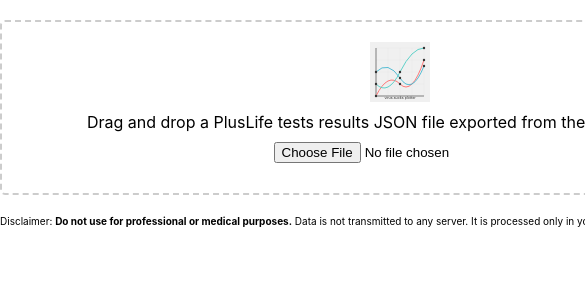
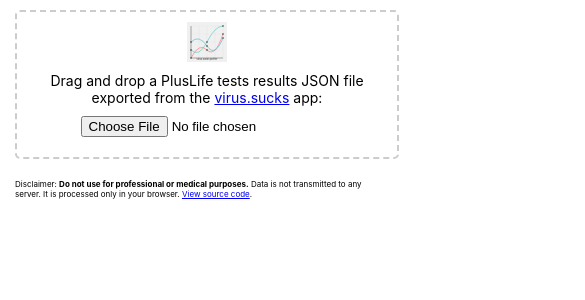
Before and after one commit to gacevedo/virus-sucks-plotter, a React (Create React App) app: page / in a window 390 px wide. Shown: the top 300 px of the page, 585 px wide, since content can reach past the window. Built offline with nearby package versions, Linux system fonts and the light colour scheme.

Commit message:
Better mobile compatibility. Updated screenshot

```diff
--- a/src/App.css
+++ b/src/App.css
@@ -1,7 +1,10 @@
 .chart-container {
   position: relative;
-  width: 800px;
+  width: 100%;
+  max-width: 800px;
   margin: 20px auto;
+  padding: 0 15px;
+  box-sizing: border-box;
 }
 
 .file-picker {
@@ -13,6 +16,9 @@
   border-radius: 5px;
   margin-bottom: 20px;
   transition: all 0.3s ease;
+  width: 100%;
+  max-width: 400px;
+  margin: 0 auto 20px;
 }
 
 .file-picker.dragging {
@@ -21,14 +27,15 @@
 }
 
 .file-picker .logo {
-  width: 60px;
-  height: 60px;
+  width: 40px;
+  height: 40px;
   margin-bottom: 10px;
 }
 
 .file-picker span {
   margin-bottom: 10px;
   text-align: center;
+  font-size: 14px;
 }
 
 .file-picker input[type="file"] {
@@ -59,6 +66,7 @@
 
 .test-info {
   margin-top: 50px;
+  font-size: 14px;
 }
 
 .test-info .test-type {
@@ -68,3 +76,26 @@
 .disclaimer-bold {
   font-weight: bold;
 }
+
+@media (max-width: 600px) {
+  .chart-container {
+    margin: 10px auto;
+  }
+
+  .file-picker {
+    padding: 10px;
+  }
+
+  .file-picker span {
+    font-size: 14px;
+  }
+
+  .disclaimer {
+    font-size: 8px;
+  }
+
+  .test-info {
+    margin-top: 30px;
+    font-size: 14px;
+  }
+}
--- a/src/SimpleLineChart.js
+++ b/src/SimpleLineChart.js
@@ -1,6 +1,7 @@
 import React, { useState, useMemo, useCallback } from 'react';
 import { LineChart, Line, XAxis, YAxis, CartesianGrid, Tooltip, Legend } from 'recharts';
 import { ReactComponent as Logo } from './logo.svg';
+import { ResponsiveContainer } from 'recharts';
 
 const SimpleLineChart = () => {
   const [data, setData] = useState(null);
@@ -114,7 +115,7 @@
         <input type="file" onChange={handleFileUpload} accept=".json" />
       </div>
       <div className='disclaimer'>
-        Disclaimer: <span className='disclaimer-bold'>Do not use for professional or medical purposes.</span> Data is not transmitted to any server. It is processed only in your browser. <a href="https://github.com/gacevedo/virus-sucks-plotter" target="_blank" rel="noopener noreferrer">Source code is available</a>.
+        Disclaimer: <span className='disclaimer-bold'>Do not use for professional or medical purposes.</span> Data is not transmitted to any server. It is processed only in your browser. <a href="https://github.com/gacevedo/virus-sucks-plotter" target="_blank" rel="noopener noreferrer">View source code</a>.
       </div>
       {data && (
         <div className='test-info'>
@@ -126,6 +127,7 @@
         </div>
       )}
       {data && (
+        <ResponsiveContainer width="100%" height={300}>
           <LineChart
             width={800}
             height={400}
@@ -155,6 +157,7 @@
               />
             ))}
           </LineChart>
+        </ResponsiveContainer>
       )}
     </div>
   );
```
Also changed, not shown: screenshot.png. Lines whose indentation alone changed are shown as unchanged.
